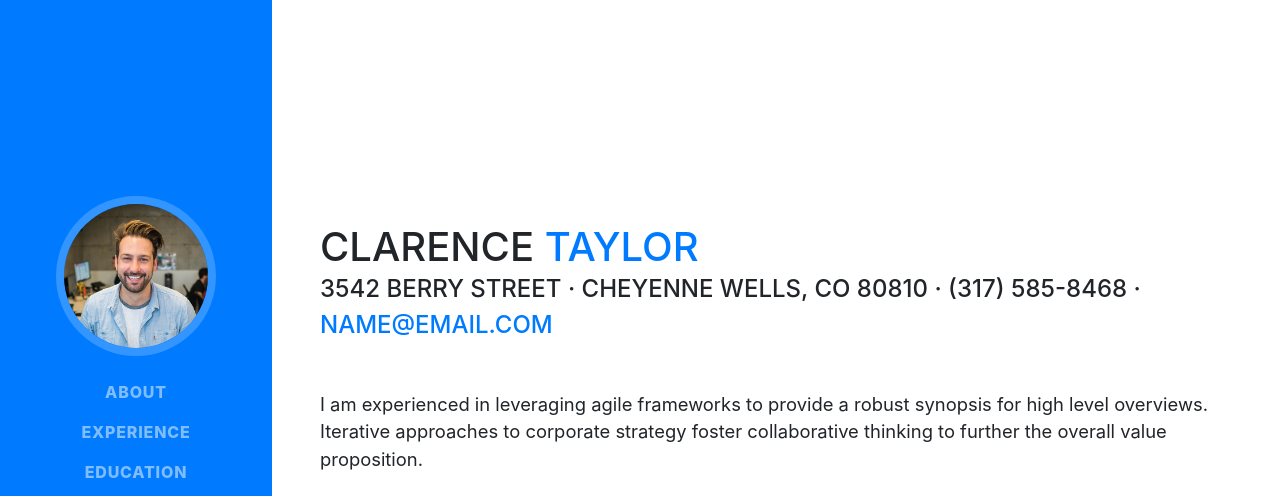
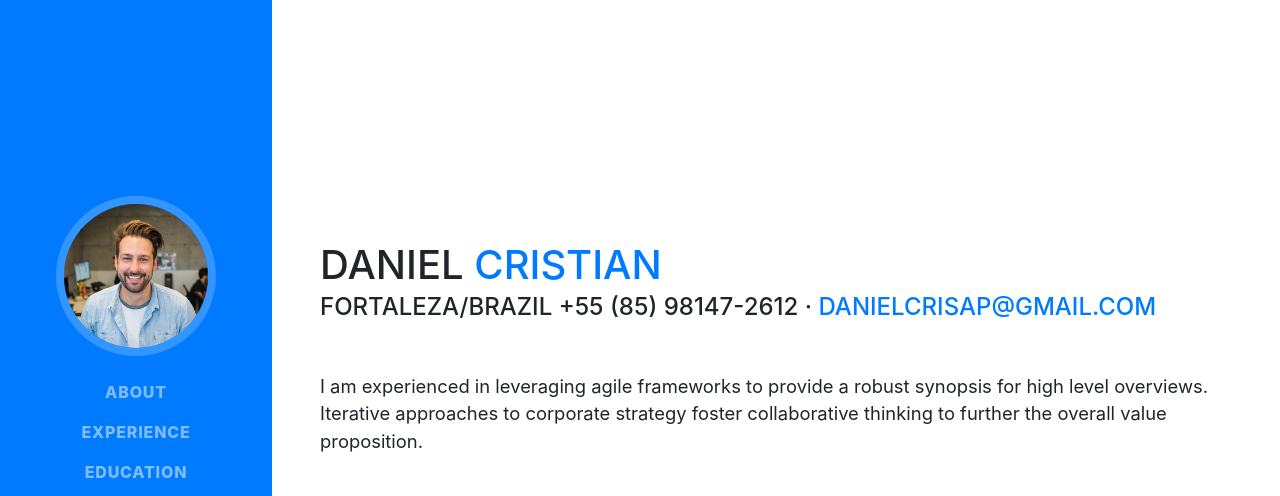
Before and after one commit to rodrigosistemasinfor/danielcrisap.github.io, a website with bundled scripts: page index.html in a window 1280 px wide. Shown: the top 496 px of the page. Built offline with nearby package versions, Linux system fonts and the light colour scheme; a web font is replaced by a local one.

Commit message:
Adding your name

```diff
--- a/index.html
+++ b/index.html
@@ -27,7 +27,7 @@
 
     <nav class="navbar navbar-expand-lg navbar-dark bg-primary fixed-top" id="sideNav">
       <a class="navbar-brand js-scroll-trigger" href="#page-top">
-        <span class="d-block d-lg-none">Clarence Taylor</span>
+        <span class="d-block d-lg-none">Daniel Cristian</span>
         <span class="d-none d-lg-block">
           <img class="img-fluid img-profile rounded-circle mx-auto mb-2" src="img/profile.jpg" alt="">
         </span>
@@ -63,11 +63,11 @@
 
       <section class="resume-section p-3 p-lg-5 d-flex d-column" id="about">
         <div class="my-auto">
-          <h1 class="mb-0">Clarence
-            <span class="text-primary">Taylor</span>
+          <h1 class="mb-0">Daniel
+            <span class="text-primary">Cristian</span>
           </h1>
-          <div class="subheading mb-5">3542 Berry Street · Cheyenne Wells, CO 80810 · (317) 585-8468 ·
-            <a href="mailto:name@email.com">name@email.com</a>
+          <div class="subheading mb-5">Fortaleza/Brazil +55 (85) 98147-2612 ·
+            <a href="mailto:name@email.com">danielcrisap@gmail.com</a>
           </div>
           <p class="lead mb-5">I am experienced in leveraging agile frameworks to provide a robust synopsis for high level overviews. Iterative approaches to corporate strategy foster collaborative thinking to further the overall value proposition.</p>
           <div class="social-icons">
```
Also changed, not shown: 1 other file.
